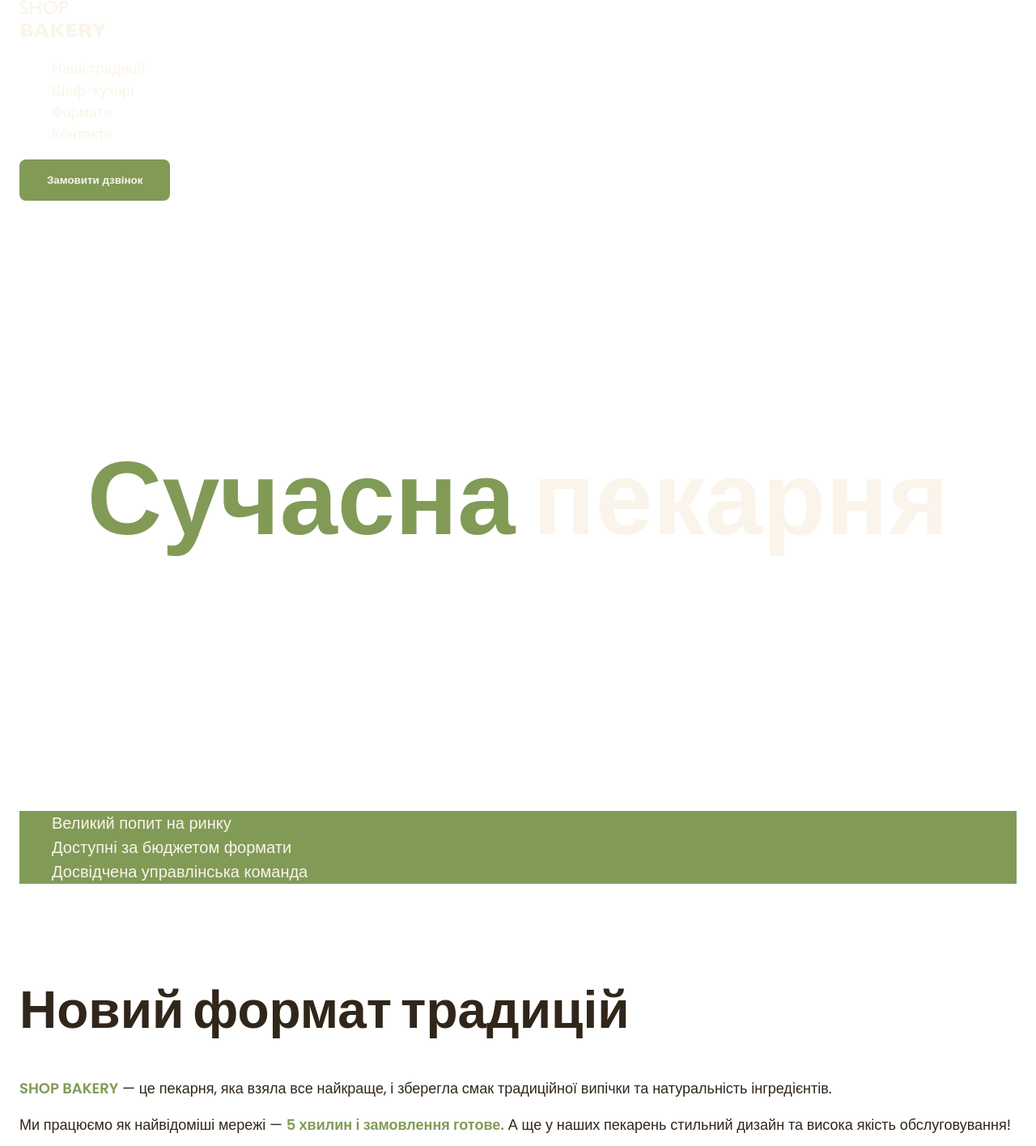
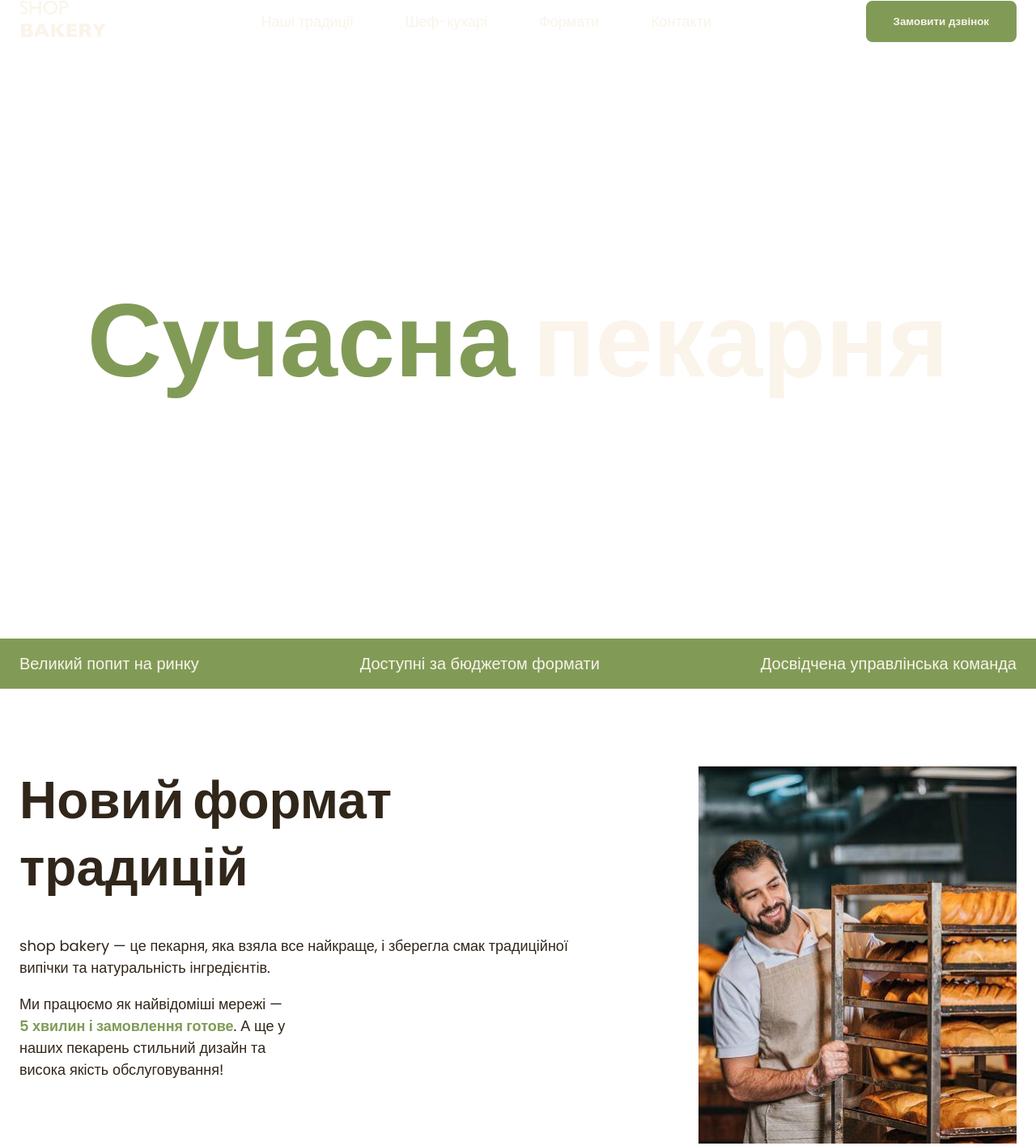
Before and after one commit to dimaorlov95/genius-test, a plain HTML site: page index.html in a window 1280 px wide. Shown: the top 1416 px of the page at 81% size. Drawn offline with Linux system fonts and the light colour scheme.

Commit message:
Update index.html and styles.css

```diff
--- a/css/styles.css
+++ b/css/styles.css
@@ -67,6 +67,8 @@ address {
 
 ul {
   list-style-type: none;
+  margin: 0;
+  padding: 0;
 }
 
 .visually-hidden {
@@ -113,7 +115,26 @@ ul {
 
 .link:hover {
   color: var(--color-brand-light);
-  font-weight: 600;
+}
+/* Header */
+.header-container {
+  display: flex;
+  align-items: center;
+  gap: 40px;
+}
+
+.header-nav {
+  flex-grow: 1;
+  display: flex;
+  align-items: center;
+  gap: 40px;
+}
+
+.header-menu {
+  display: flex;
+  gap: 64px;
+  flex-grow: 1;
+  justify-content: center;
 }
 
 /* Hero section */
@@ -134,12 +155,19 @@ ul {
 }
 
 /* Advantages section */
+.advantages-section {
+  background-color: var(--color-brand-light);
+  padding: 16px 0;
+}
+
 .advantages-list {
-  color: var(--color-primary-light);
-  background-color: var(--color-brand-light);
+  display: flex;
+  justify-content: space-between;
+  gap: 40px;
 }
 
 .advantages-item {
+  color: var(--color-primary-light);
   font-size: 20px;
   font-weight: 300;
 }
@@ -159,6 +187,16 @@ ul {
   padding-top: 96px;
 }
 
+.traditions-container {
+  display: flex;
+  justify-content: space-between;
+  gap: 40px;
+}
+
+.traditions-content {
+  max-width: 710px;
+}
+
 .traditions-title {
   margin-bottom: 42px;
 }
@@ -170,6 +208,10 @@ ul {
 
 .traditions-text .uppercase {
   text-transform: uppercase;
+}
+
+.traditions-text.limited {
+  max-width: 340px;
 }
 
 /* Chefs section */
@@ -184,6 +226,22 @@ ul {
 }
 
 /* Formats section */
+.formats-list {
+  display: flex;
+  flex-wrap: wrap;
+  gap: 20px;
+}
+
+.formats-item {
+  flex-basis: calc((100% - 40px) / 3);
+}
+
+.format-card {
+  border: 1px solid lightgrey; /* remove */
+  border-radius: 16px;
+  padding: 24px;
+}
+
 .formats-title {
   margin-bottom: 80px;
 }
--- a/index.html
+++ b/index.html
@@ -18,11 +18,12 @@
   <body>
     <header>
       <div class="container">
-        <nav>
+        <div class="header-container">
+          <nav class="header-nav">
             <a href="/">
               <img src="./images/logo.svg" alt="Логотип сучасної пекарні" />
             </a>
-          <ul>
+            <ul class="header-menu">
               <li>
                 <a class="link" href="#traditions-section" target="_blank"
                   >Наші традиції</a
@@ -47,6 +48,7 @@
           </nav>
           <button class="button" type="button">Замовити дзвінок</button>
         </div>
+      </div>
     </header>
     <main>
       <section class="hero-section">
@@ -56,7 +58,7 @@
           </h1>
         </div>
       </section>
-      <section>
+      <section class="advantages-section">
         <div class="container">
           <h2 class="visually-hidden">Наші переваги</h2>
           <ul class="advantages-list">
@@ -68,21 +70,27 @@
       </section>
       <section class="traditions-section section" id="traditions-section">
         <div class="container">
-          <h2 class="traditions-title section-title">Новий формат традицій</h2>
-          <p class="traditions-text">
-            <span class="brand uppercase">shop bakery</span> — це пекарня, яка
-            взяла все найкраще, і зберегла смак традиційної випічки та
+          <div class="traditions-container">
+            <div class="traditions-content">
+              <h2 class="traditions-title section-title">
+                Новий формат традицій
+              </h2>
+              <p class="≈">
+                <span class="brand uppercase">shop bakery</span> — це пекарня,
+                яка взяла все найкраще, і зберегла смак традиційної випічки та
                 натуральність інгредієнтів.
               </p>
-          <p class="traditions-text">
+              <p class="traditions-text limited">
                 Ми працюємо як найвідоміші мережі —
-            <span class="brand">5 хвилин і замовлення готове.</span> А ще у
+                <span class="brand">5 хвилин і замовлення готове</span>. А ще у
                 наших пекарень стильний дизайн та висока якість обслуговування!
               </p>
+            </div>
             <img
               src="./images/bakerman.jpg"
               alt="Чоловік пекар дивиться на батони із посмішкою"
             />
+          </div>
         </div>
       </section>
       <section class="section" id="chef-section">
@@ -116,9 +124,9 @@
       <section class="section" id="formats-section">
         <div class="container">
           <h2 class="formats-title section-title">Формати</h2>
-          <ul>
-            <li>
-              <article>
+          <ul class="formats-list">
+            <li class="formats-item">
+              <article class="format-card">
                 <h3 class="format-title" lang="en">Walrus</h3>
                 <div class="format-text">
                   <p>Площа: до 120 м2</p>
@@ -131,8 +139,8 @@
                 </div>
               </article>
             </li>
-            <li>
-              <article>
+            <li class="formats-item">
+              <article class="format-card">
                 <h3 class="format-title" lang="en">Horseshoe</h3>
                 <div class="format-text">
                   <p>Площа: до 25 м2</p>
@@ -142,8 +150,8 @@
                 </div>
               </article>
             </li>
-            <li>
-              <article>
+            <li class="formats-item">
+              <article class="format-card">
                 <h3 class="format-title" lang="en">Handlebar</h3>
                 <div class="format-text">
                   <p>Площа: до 15 м2</p>
```
Lines whose indentation alone changed are shown as unchanged.
